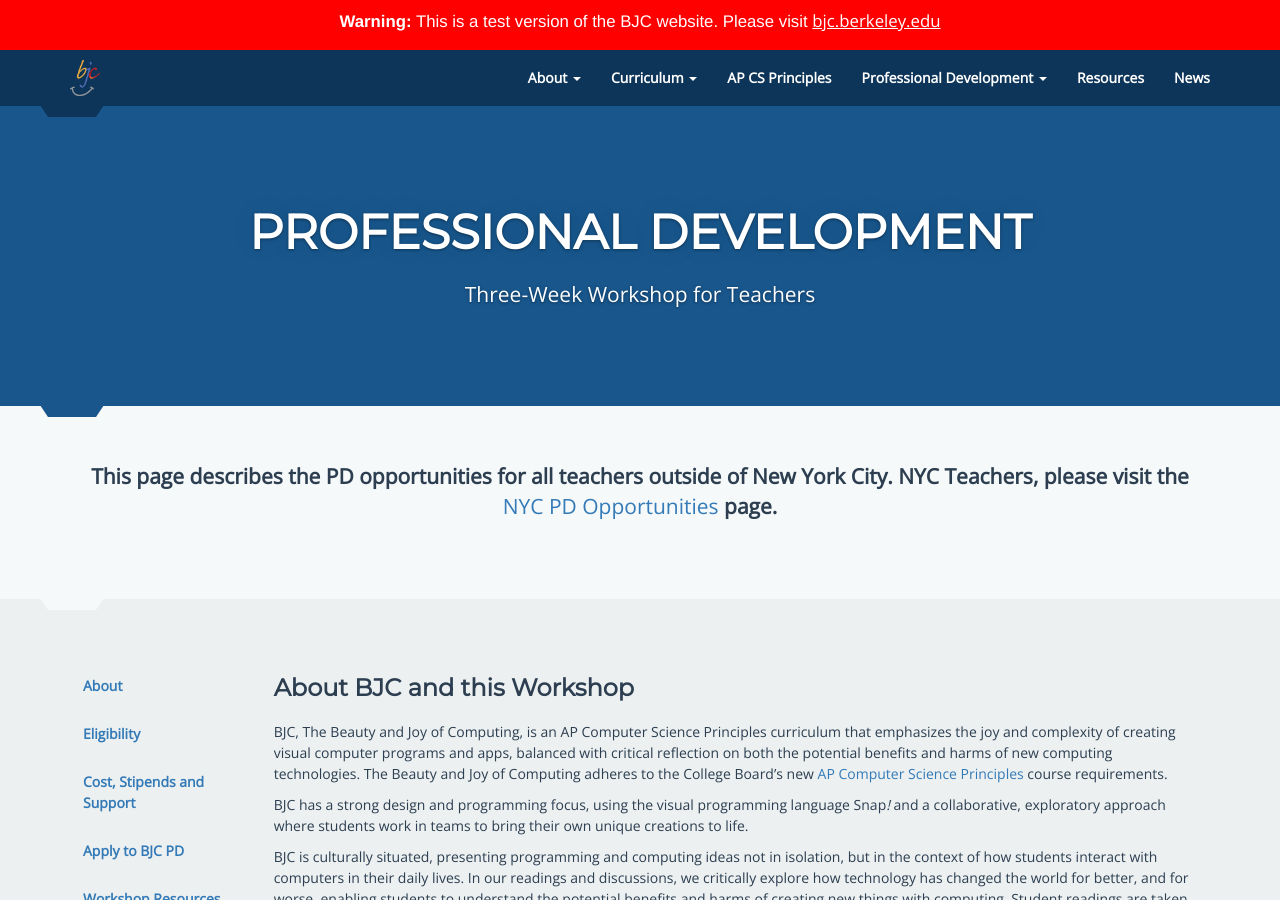
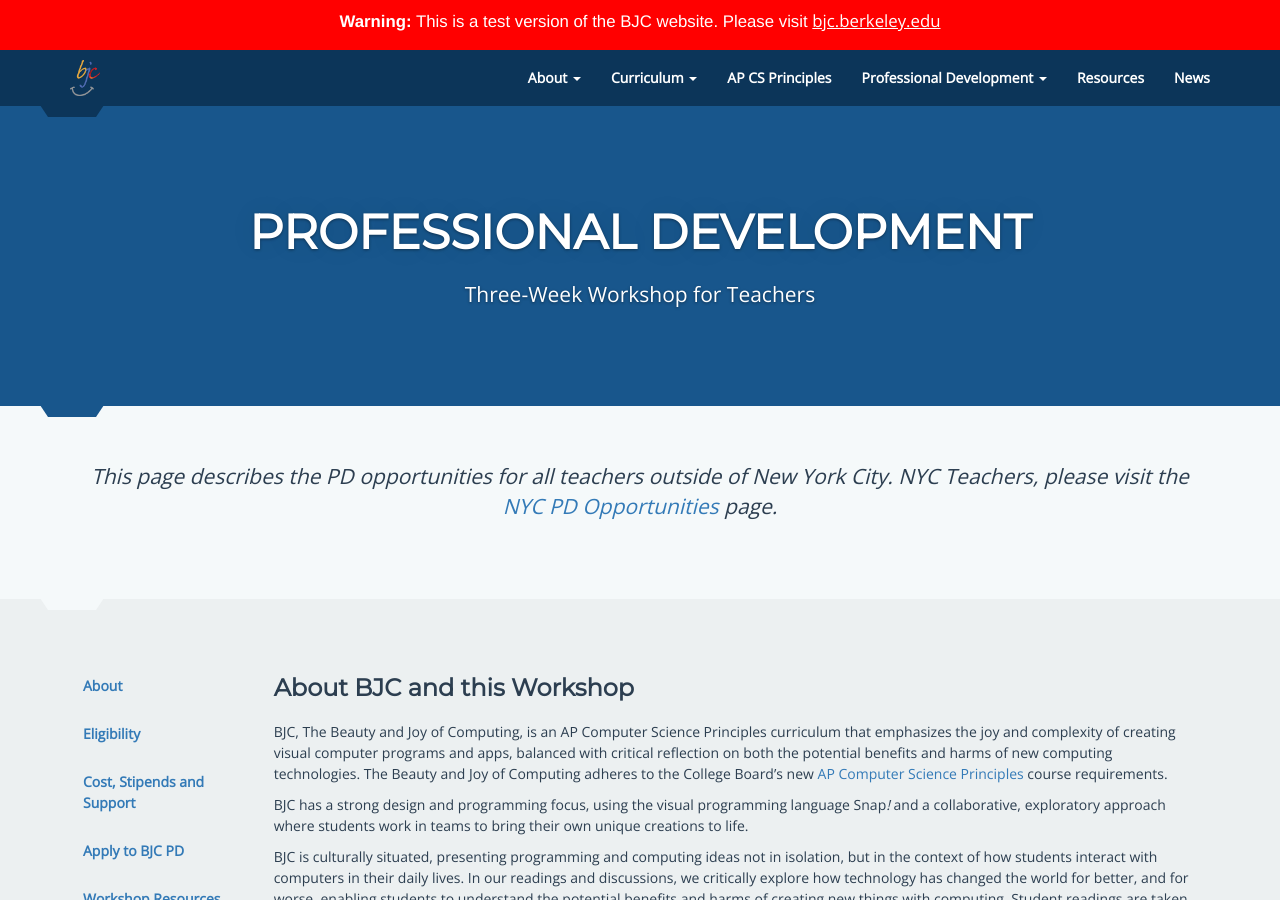
Before and after one commit to beautyjoy/beautyjoy.github.io, a Jekyll site: the page built from professional-development-3-weeks/index.md, in a window 1280 px wide and 900 px high. Built offline with Jekyll 4.4.1, drawn with Linux system fonts in a browser that asks for light colours.

Commit message:
less bold

```diff
--- a/_layouts/pd-3-weeks.html
+++ b/_layouts/pd-3-weeks.html
@@ -5,8 +5,8 @@
 {% capture section_content %}
 <div class="text-center">
     <p class="lead">
-        <strong>This page describes the PD opportunities for all teachers outside of New York City. NYC Teachers, please visit the
-            <a href="{{ site.nyc_pd_page }}/" target="_blank">NYC PD Opportunities</a> page.</strong>
+        <em>This page describes the PD opportunities for all teachers outside of New York City. NYC Teachers, please visit the
+            <a href="{{ site.nyc_pd_page }}/" target="_blank">NYC PD Opportunities</a> page.</em>
     </p>
 </div>
 {% endcapture %}
```
